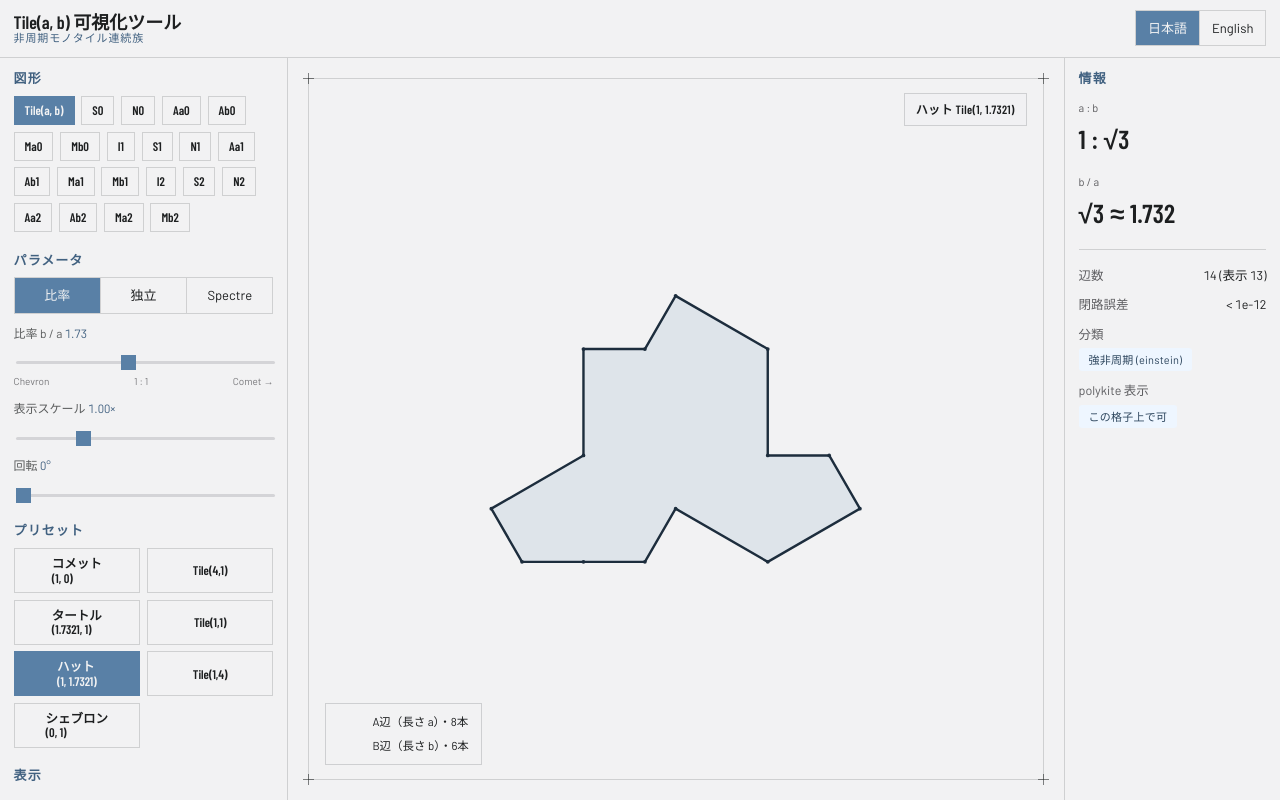
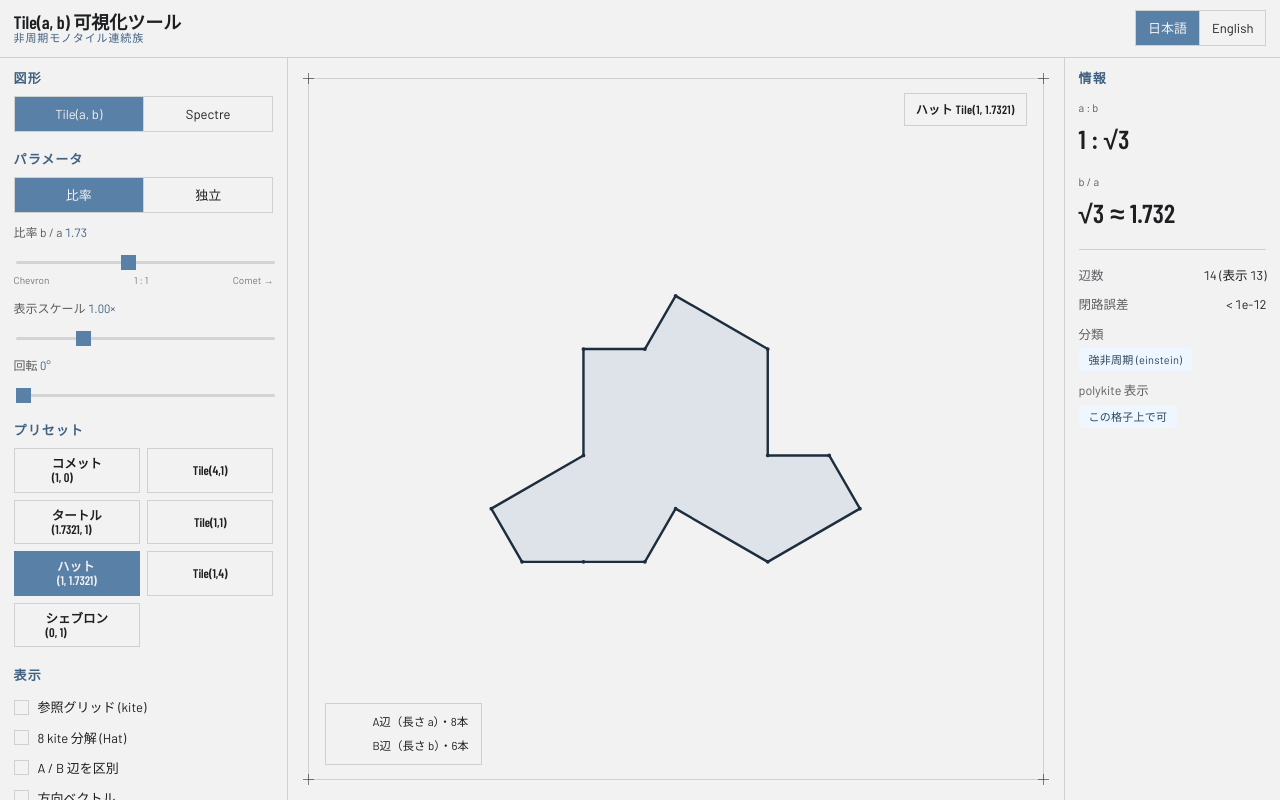
Before and after one commit to soma-arc/smithTile, a React (Vite) app: page / in a window 1280 px wide. Built offline with nearby package versions, Linux system fonts and the light colour scheme.

Commit message:
refactor: separate Spectre patch selection

```diff
--- a/src/components/canvas/NotPolykiteNote.tsx
+++ b/src/components/canvas/NotPolykiteNote.tsx
@@ -3,7 +3,9 @@ import { TRANSLATIONS } from '../../i18n';
 import { polykiteValid } from '../../kiteGrid';
 
 export function NotPolykiteNote() {
-    const { a, b, lang, toggles } = useTileState();
+    const { a: tileA, b: tileB, lang, shape, toggles } = useTileState();
+    const a = shape.kind === 'spectre' ? 1 : tileA;
+    const b = shape.kind === 'spectre' ? 1 : tileB;
     if (!(toggles.showPolykite && !polykiteValid(a, b))) return null;
     return <div className="not-polykite">{TRANSLATIONS[lang].notPolykiteNote}</div>;
 }
--- a/src/components/canvas/PresetTitle.tsx
+++ b/src/components/canvas/PresetTitle.tsx
@@ -3,11 +3,13 @@ import { useTileState } from '../../hooks/useTileState';
 import { findPreset } from '../../smithTile';
 
 export function PresetTitle() {
-    const { a, b, mode, presetName, lang } = useTileState();
+    const { a, b, shape, presetName, lang } = useTileState();
     const preset = findPreset(presetName);
     const title =
-        mode === 'spectre'
-            ? 'Spectre  Tile(1, 1)'
+        shape.kind === 'spectre'
+            ? shape.patch
+                ? `Spectre Patch  ${shape.patch}`
+                : 'Spectre  Tile(1, 1)'
             : `${preset ? `${preset.nick[lang]}  ` : ''}Tile(${fmtNum(a)}, ${fmtNum(b)})`;
     return <div className="preset-title">{title}</div>;
 }
--- a/src/components/controls/ControlsPanel.tsx
+++ b/src/components/controls/ControlsPanel.tsx
@@ -3,7 +3,7 @@ import { TRANSLATIONS } from '../../i18n';
 import { DisplayToggles } from './DisplayToggles';
 import { IndependentControls } from './IndependentControls';
 import { ModeToggle } from './ModeToggle';
-import { PatchSelect } from './PatchSelect';
+import { ShapeToggle, SpectrePatchSelect } from './PatchSelect';
 import { PresetGrid } from './PresetGrid';
 import { RatioControl } from './RatioControl';
 import { RotationControl } from './RotationControl';
@@ -11,21 +11,29 @@ import { StlExportPanel } from './StlExportPanel';
 import { ZoomControl } from './ZoomControl';
 
 export function ControlsPanel() {
-    const { lang, mode, patch } = useTileState();
+    const { lang, parameterMode, shape } = useTileState();
     const t = TRANSLATIONS[lang];
-    const isTile = patch === null;
+    const isTile = shape.kind === 'tile';
+    const isSpectre = shape.kind === 'spectre';
     return (
         <aside className="controls">
             <section>
                 <h6>{t.shape}</h6>
-                <PatchSelect />
+                <ShapeToggle />
             </section>
+
+            {isSpectre && (
+                <section>
+                    <h6>{t.spectrePatches}</h6>
+                    <SpectrePatchSelect />
+                </section>
+            )}
 
             <section>
                 <h6>{t.params}</h6>
                 {isTile && <ModeToggle />}
-                {isTile && mode === 'independent' && <IndependentControls />}
-                {isTile && mode === 'ratio' && <RatioControl />}
+                {isTile && parameterMode === 'independent' && <IndependentControls />}
+                {isTile && parameterMode === 'ratio' && <RatioControl />}
                 <ZoomControl />
                 <RotationControl />
             </section>
@@ -42,7 +50,7 @@ export function ControlsPanel() {
                 <DisplayToggles />
             </section>
 
-            {isTile && mode !== 'spectre' && (
+            {isTile && (
                 <section>
                     <h6>{t.exportStl}</h6>
                     <StlExportPanel />
--- a/src/components/controls/ModeToggle.tsx
+++ b/src/components/controls/ModeToggle.tsx
@@ -1,22 +1,21 @@
 import { useTileDispatch, useTileState } from '../../hooks/useTileState';
 import { TRANSLATIONS } from '../../i18n';
-import type { Mode } from '../../state/tileReducer';
+import type { ParameterMode } from '../../state/tileReducer';
 import { Segmented } from '../ui/Segmented';
 
 export function ModeToggle() {
-    const { lang, mode } = useTileState();
+    const { lang, parameterMode } = useTileState();
     const dispatch = useTileDispatch();
     const t = TRANSLATIONS[lang];
     return (
-        <Segmented<Mode>
+        <Segmented<ParameterMode>
             name="mode"
-            value={mode}
+            value={parameterMode}
             options={[
                 { value: 'ratio', label: t.modeRatio },
                 { value: 'independent', label: t.modeIndep },
-                { value: 'spectre', label: t.modeSpectre },
             ]}
-            onChange={(mode) => dispatch({ type: 'setMode', mode })}
+            onChange={(mode) => dispatch({ type: 'setParameterMode', mode })}
             containerStyle={{ width: '100%', marginBottom: 'var(--space-3)' }}
             optionStyle={{ flex: 1, justifyContent: 'center' }}
         />
--- a/src/components/controls/PatchSelect.tsx
+++ b/src/components/controls/PatchSelect.tsx
@@ -1,31 +1,54 @@
-/** Selects what to draw: the interactive Tile(a, b) or a prebuilt patch. */
+/** Selects the Tile/Spectre family and, within Spectre, an optional patch. */
 
 import { useTileDispatch, useTileState } from '../../hooks/useTileState';
 import { TRANSLATIONS } from '../../i18n';
-import { PATCHES, type PatchKey } from '../../smithPatch';
+import { SPECTRE_PATCHES, type SpectrePatchKey } from '../../smithPatch';
+import type { ShapeSelection } from '../../state/tileReducer';
+import { Segmented } from '../ui/Segmented';
 
-const PATCH_KEYS = Object.keys(PATCHES) as PatchKey[];
+const PATCH_KEYS = Object.keys(SPECTRE_PATCHES) as SpectrePatchKey[];
 
-export function PatchSelect() {
-    const { lang, patch } = useTileState();
+export function ShapeToggle() {
+    const { lang, shape } = useTileState();
     const dispatch = useTileDispatch();
     const t = TRANSLATIONS[lang];
+
+    return (
+        <Segmented<ShapeSelection['kind']>
+            name="shape"
+            value={shape.kind}
+            options={[
+                { value: 'tile', label: t.shapeTile },
+                { value: 'spectre', label: t.shapeSpectre },
+            ]}
+            onChange={(kind) => dispatch({ type: 'setShape', shape: kind })}
+            containerStyle={{ width: '100%' }}
+            optionStyle={{ flex: 1, justifyContent: 'center' }}
+        />
+    );
+}
+
+export function SpectrePatchSelect() {
+    const { lang, shape } = useTileState();
+    const dispatch = useTileDispatch();
+    const t = TRANSLATIONS[lang];
+    const patch = shape.kind === 'spectre' ? shape.patch : null;
 
     return (
         <div className="shape-grid">
             <button
                 type="button"
                 className={`btn shape-opt${patch === null ? ' active' : ''}`}
-                onClick={() => dispatch({ type: 'setPatch', patch: null })}
+                onClick={() => dispatch({ type: 'setSpectrePatch', patch: null })}
             >
-                {t.shapeTile}
+                {t.spectreSingle}
             </button>
             {PATCH_KEYS.map((key) => (
                 <button
                     key={key}
                     type="button"
                     className={`btn shape-opt${patch === key ? ' active' : ''}`}
-                    onClick={() => dispatch({ type: 'setPatch', patch: key })}
+                    onClick={() => dispatch({ type: 'setSpectrePatch', patch: key })}
                 >
                     {key}
                 </button>
--- a/src/components/info/InfoPanel.tsx
+++ b/src/components/info/InfoPanel.tsx
@@ -18,12 +18,14 @@ const POLYKITE_NO_TAG = {
 };
 
 export function InfoPanel() {
-    const { a, b, lang, mode } = useTileState();
+    const { a: tileA, b: tileB, lang, shape } = useTileState();
     const t = TRANSLATIONS[lang];
+    const isSpectre = shape.kind === 'spectre';
+    const a = isSpectre ? 1 : tileA;
+    const b = isSpectre ? 1 : tileB;
 
     const pkValid = polykiteValid(a, b);
-    const isException =
-        mode !== 'spectre' && !isAperiodic(createSmithTile(a, b, IDENTITY_TRANSFORM));
+    const isException = !isSpectre && !isAperiodic(createSmithTile(a, b, IDENTITY_TRANSFORM));
     const ratioStr =
         a > 0 ? (Math.abs(b / a - SQRT3) < 1e-6 ? '√3 ≈ 1.732' : (b / a).toFixed(3)) : '∞';
     const err = closureError(a, b);
--- a/src/hooks/useScene.ts
+++ b/src/hooks/useScene.ts
@@ -4,13 +4,13 @@ import { useMemo } from 'react';
 import { createCamera, createFitCamera } from '../render/camera';
 import { componentBorders } from '../render/patchBorders';
 import { buildScene, type Overlays, type Scene } from '../render/scene';
-import { PATCHES, patchColorGroups } from '../smithPatch';
+import { patchColorGroups, SPECTRE_PATCHES } from '../smithPatch';
 import { createSmithTile, DEFAULT_SPECTRE_CURVE, smithTileWorldVertices } from '../smithTile';
 import type { TileState } from '../state/tileReducer';
 import { IDENTITY_TRANSFORM } from '../Transform';
 
 export function useScene(state: TileState): Scene {
-    const { a, b, mode, zoom, rotationDeg, patch, toggles } = state;
+    const { a, b, shape, zoom, rotationDeg, toggles } = state;
     return useMemo(() => {
         const overlays: Overlays = {
             grid: toggles.showGrid,
@@ -24,11 +24,10 @@ export function useScene(state: TileState): Scene {
             ports: toggles.showPorts,
         };
 
-        // A selected patch renders its full tile list (fit to its extent), with
-        // its connection ports; otherwise the interactive Tile(a, b) is a
-        // one-tile world on the fixed Hat frame.
-        if (patch) {
-            const p = PATCHES[patch];
+        // A selected Spectre patch renders its full tile list (fit to its extent)
+        // and connection ports. Tile(a,b) and a single Spectre use the fixed frame.
+        if (shape.kind === 'spectre' && shape.patch) {
+            const p = SPECTRE_PATCHES[shape.patch];
             const points = [
                 ...p.tiles.flatMap((t) => smithTileWorldVertices(t)),
                 p.plug.position,
@@ -53,7 +52,7 @@ export function useScene(state: TileState): Scene {
 
         // Rotation is a camera (view) operation, so the tile keeps its natural
         // placement (identity transform).
-        const isSpectre = mode === 'spectre';
+        const isSpectre = shape.kind === 'spectre';
         const tile = isSpectre
             ? createSmithTile(1, 1, IDENTITY_TRANSFORM)
             : createSmithTile(a, b, IDENTITY_TRANSFORM);
@@ -65,5 +64,5 @@ export function useScene(state: TileState): Scene {
             },
             createCamera(zoom, rotationDeg),
         );
-    }, [a, b, mode, zoom, rotationDeg, patch, toggles]);
+    }, [a, b, shape, zoom, rotationDeg, toggles]);
 }
--- a/src/i18n.ts
+++ b/src/i18n.ts
@@ -8,7 +8,6 @@ export interface Strings {
     params: string;
     modeIndep: string;
     modeRatio: string;
-    modeSpectre: string;
     aEdges: string;
     bEdges: string;
     ratioLabel: string;
@@ -16,6 +15,9 @@ export interface Strings {
     rotation: string;
     shape: string;
     shapeTile: string;
+    shapeSpectre: string;
+    spectrePatches: string;
+    spectreSingle: string;
     presets: string;
     display: string;
     grid: string;
@@ -56,7 +58,6 @@ export const TRANSLATIONS: Record<Lang, Strings> = {
         params: 'パラメータ',
         modeIndep: '独立',
         modeRatio: '比率',
-        modeSpectre: 'Spectre',
         aEdges: 'A辺 ×8',
         bEdges: 'B辺 ×6',
         ratioLabel: '比率 b / a',
@@ -64,6 +65,9 @@ export const TRANSLATIONS: Record<Lang, Strings> = {
         rotation: '回転',
         shape: '図形',
         shapeTile: 'Tile(a, b)',
+        shapeSpectre: 'Spectre',
+        spectrePatches: 'Spectre パッチ',
+        spectreSingle: 'Single',
         presets: 'プリセット',
         display: '表示',
         grid: '参照グリッド (kite)',
@@ -103,7 +107,6 @@ export const TRANSLATIONS: Record<Lang, Strings> = {
         params: 'Parameters',
         modeIndep: 'Independent',
         modeRatio: 'Ratio',
-        modeSpectre: 'Spectre',
         aEdges: 'A-edges ×8',
         bEdges: 'B-edges ×6',
         ratioLabel: 'Ratio b / a',
@@ -111,6 +114,9 @@ export const TRANSLATIONS: Record<Lang, Strings> = {
         rotation: 'Rotation',
         shape: 'Shape',
         shapeTile: 'Tile(a, b)',
+        shapeSpectre: 'Spectre',
+        spectrePatches: 'Spectre patches',
+        spectreSingle: 'Single',
         presets: 'Presets',
         display: 'Display',
         grid: 'Reference grid (kite)',
--- a/src/smithPatch.ts
+++ b/src/smithPatch.ts
@@ -382,7 +382,7 @@ export function patchColorGroups(patch: SmithPatch): PatchColorGroup[] {
 
 /** Selectable prebuilt patches, keyed for the UI. Single source of truth: the
  *  `satisfies` keeps each value type-checked while `PatchKey` is derived. */
-export const PATCHES = {
+export const SPECTRE_PATCHES = {
     S0,
     N0,
     Aa0,
@@ -404,4 +404,4 @@ export const PATCHES = {
     Ma2: level2.Ma,
     Mb2: level2.Mb,
 } satisfies Record<string, SmithPatch>;
-export type PatchKey = keyof typeof PATCHES;
+export type SpectrePatchKey = keyof typeof SPECTRE_PATCHES;
--- a/src/state/tileReducer.ts
+++ b/src/state/tileReducer.ts
@@ -4,10 +4,11 @@
  */
 
 import type { Lang } from '../i18n';
-import type { PatchKey } from '../smithPatch';
+import type { SpectrePatchKey } from '../smithPatch';
 import { type Preset, SQRT3 } from '../smithTile';
 
-export type Mode = 'ratio' | 'independent' | 'spectre';
+export type ParameterMode = 'ratio' | 'independent';
+export type ShapeSelection = { kind: 'tile' } | { kind: 'spectre'; patch: SpectrePatchKey | null };
 
 /** Camera zoom bounds, shared by the slider and mouse-wheel zoom. */
 export const ZOOM_MIN = 0.35;
@@ -35,7 +36,8 @@ export type Toggles = {
 
 export type TileState = {
     lang: Lang;
-    mode: Mode;
+    parameterMode: ParameterMode;
+    shape: ShapeSelection;
     a: number;
     b: number;
     zoom: number;
@@ -43,13 +45,12 @@ export type TileState = {
     presetName: string; // includes the sentinel 'custom'
     /** Whole-scene rotation in degrees (view control, like zoom). */
     rotationDeg: number;
-    /** Selected prebuilt patch, or null for the interactive Tile(a, b). */
-    patch: PatchKey | null;
 };
 
 export const initialTileState: TileState = {
     lang: 'ja',
-    mode: 'ratio', // implementation policy §6: prioritize ratio mode initially
+    parameterMode: 'ratio', // implementation policy §6: prioritize ratio mode initially
+    shape: { kind: 'tile' },
     a: 1,
     b: SQRT3, // Hat
     zoom: 1,
@@ -69,22 +70,22 @@ export const initialTileState: TileState = {
     },
     presetName: 'hat',
     rotationDeg: 0,
-    patch: null,
 };
 
 export type TileAction =
     | { type: 'setLang'; lang: Lang }
-    | { type: 'setMode'; mode: Mode }
+    | { type: 'setParameterMode'; mode: ParameterMode }
+    | { type: 'setShape'; shape: ShapeSelection['kind'] }
+    | { type: 'setSpectrePatch'; patch: SpectrePatchKey | null }
     | { type: 'setA'; value: number }
     | { type: 'setB'; value: number }
     | { type: 'setRatio'; ratio: number }
     | { type: 'setZoom'; zoom: number }
     | { type: 'setRotation'; deg: number }
-    | { type: 'setPatch'; patch: PatchKey | null }
     | { type: 'applyPreset'; preset: Preset }
     | { type: 'toggle'; key: keyof Toggles };
 
-/** Apply a patch and mark the current shape as a custom (non-preset) one. */
+/** Apply partial state and mark the Tile parameters as custom (non-preset). */
 function custom(state: TileState, patch: Partial<TileState>): TileState {
     return { ...state, ...patch, presetName: 'custom' };
 }
@@ -98,16 +99,25 @@ export function tileReducer(state: TileState, action: TileAction): TileState {
         case 'setLang':
             return { ...state, lang: action.lang };
 
-        case 'setMode':
-            if (action.mode === 'spectre') {
-                return custom(state, { mode: 'spectre', a: 1, b: 1 });
-            }
+        case 'setParameterMode':
             if (action.mode === 'ratio') {
                 // Collapse to a = 1, keeping the current ratio.
                 const ratio = state.a > 0 ? state.b / state.a : state.b;
-                return custom(state, { mode: 'ratio', a: 1, b: ratio });
+                return custom(state, { parameterMode: 'ratio', a: 1, b: ratio });
             }
-            return custom(state, { mode: 'independent' });
+            return custom(state, { parameterMode: 'independent' });
+
+        case 'setShape':
+            return {
+                ...state,
+                shape:
+                    action.shape === 'spectre'
+                        ? { kind: 'spectre', patch: null }
+                        : { kind: 'tile' },
+            };
+
+        case 'setSpectrePatch':
+            return { ...state, shape: { kind: 'spectre', patch: action.patch } };
 
         case 'setA': {
             const v = nonNegative(action.value);
@@ -130,18 +140,16 @@ export function tileReducer(state: TileState, action: TileAction): TileState {
         case 'setRotation':
             return { ...state, rotationDeg: action.deg };
 
-        case 'setPatch':
-            return { ...state, patch: action.patch };
-
         case 'applyPreset': {
             const p = action.preset;
             return {
                 ...state,
                 a: p.a,
                 b: p.b,
+                shape: { kind: 'tile' },
                 presetName: p.key,
                 // Chevron (a = 0) has no finite ratio; force independent mode.
-                mode: p.a === 0 ? 'independent' : state.mode === 'spectre' ? 'ratio' : state.mode,
+                parameterMode: p.a === 0 ? 'independent' : state.parameterMode,
             };
         }
 
```
Also changed, not shown: 2 other files (tests, documents, lock files or other folders).
